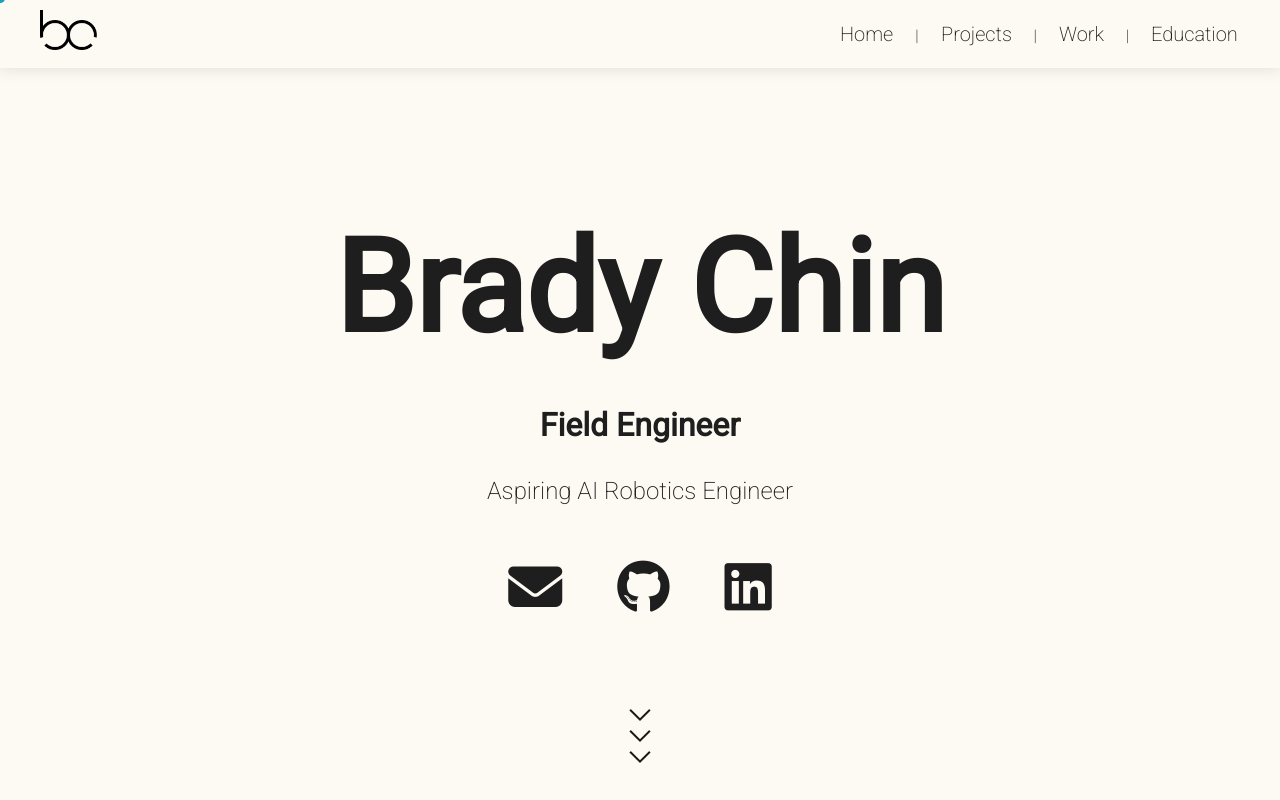
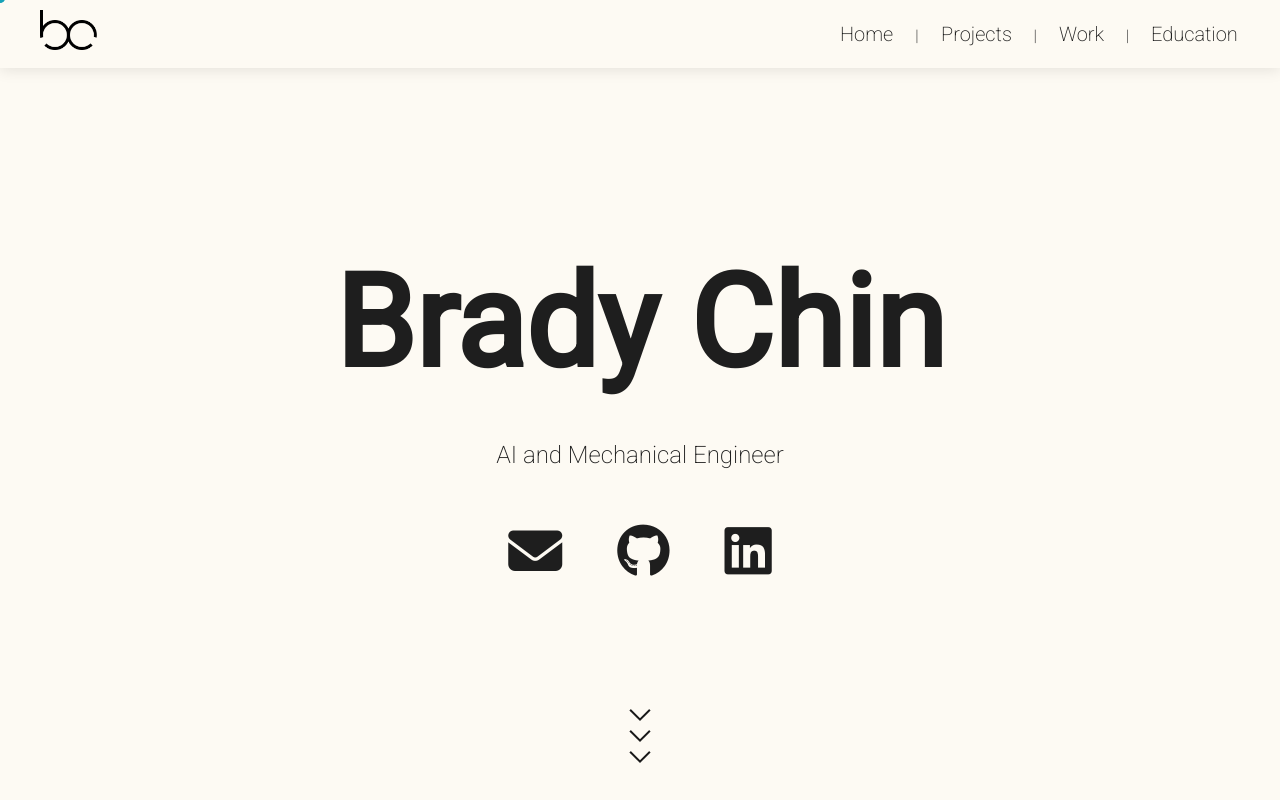
Before and after one commit to bradychin/bradychin.dev, a plain HTML site: page index.html in a window 1280 px wide. Shown: the top 800 px of the page. Drawn offline with Linux system fonts and the light colour scheme.

Commit message:
Updated landing page title

```diff
--- a/index.html
+++ b/index.html
@@ -73,8 +73,8 @@
         <!-- Landing content -->
         <div class="landing-content">
           <h1>Brady Chin</h1>
-          <h2>Field Engineer</h2>
-          <p>Aspiring AI Robotics Engineer</p>
+          <!-- <h2>Field Engineer</h2> -->
+          <p>AI and Mechanical Engineer</p>
         </div>
 
         <!-- Social links -->
```
